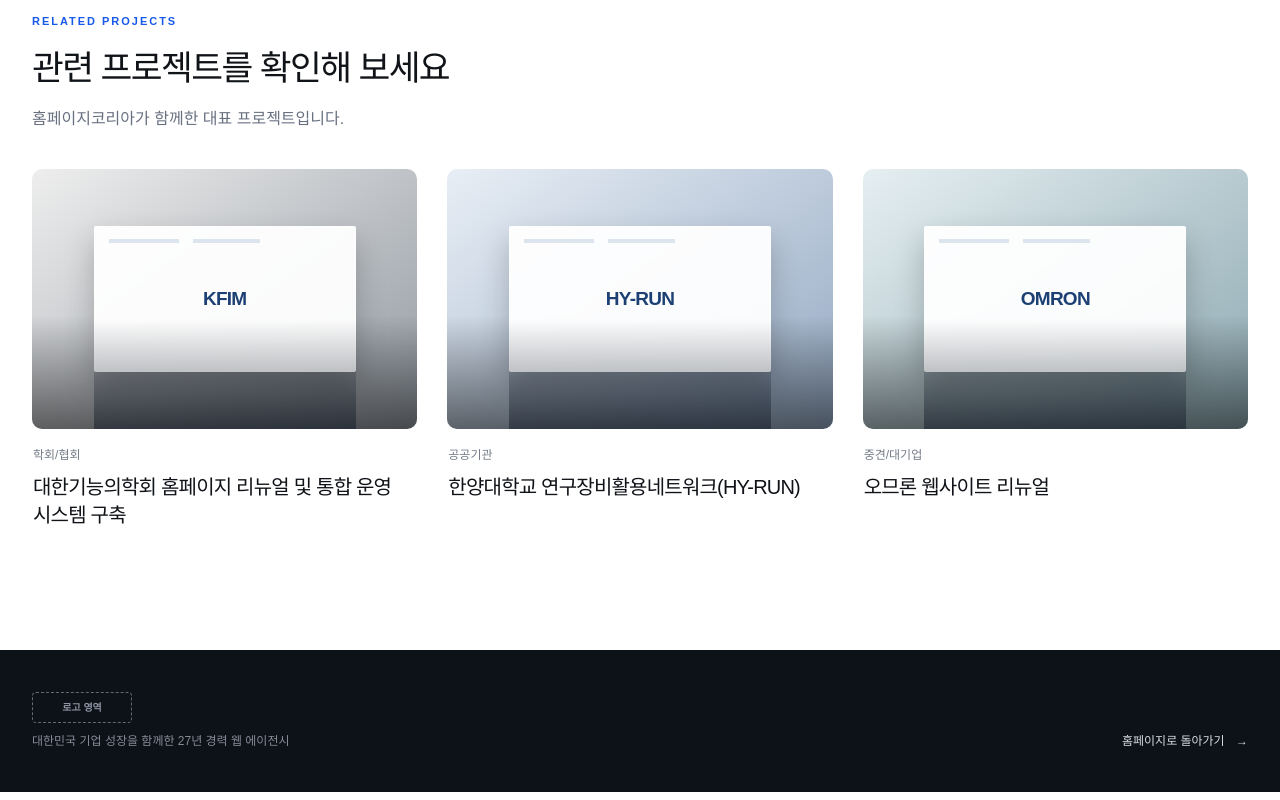
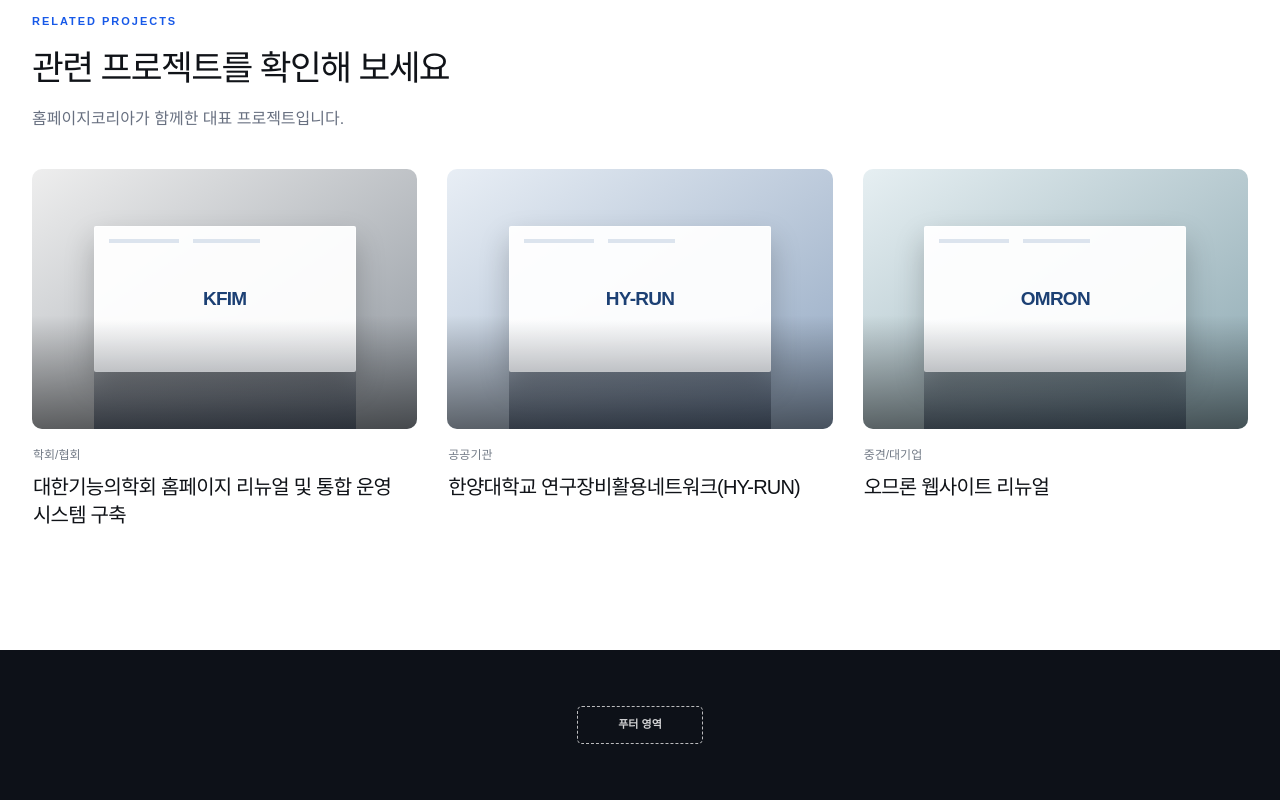
Before and after one commit to hongppo/homepagekorea, a Next.js app: page / in a window 1280 px wide. Shown: the part 1580-2380 px from the top of the page. Built offline with nearby package versions, Linux system fonts and the light colour scheme.

Commit message:
Match high footer mockup

```diff
--- a/app/page.tsx
+++ b/app/page.tsx
@@ -151,14 +151,8 @@ export default function Home() {
         </div>
       </section>
 
-      <footer>
-        <div className="footer-inner">
-          <div>
-            <span className="footer-brand">로고 영역</span>
-            <p>대한민국 기업 성장을 함께한 27년 경력 웹 에이전시</p>
-          </div>
-          <a href="#top">홈페이지로 돌아가기 <span aria-hidden="true">→</span></a>
-        </div>
+      <footer className="empty-footer" aria-label="푸터 영역">
+        <span className="footer-placeholder">푸터 영역</span>
       </footer>
     </main>
   );
```
